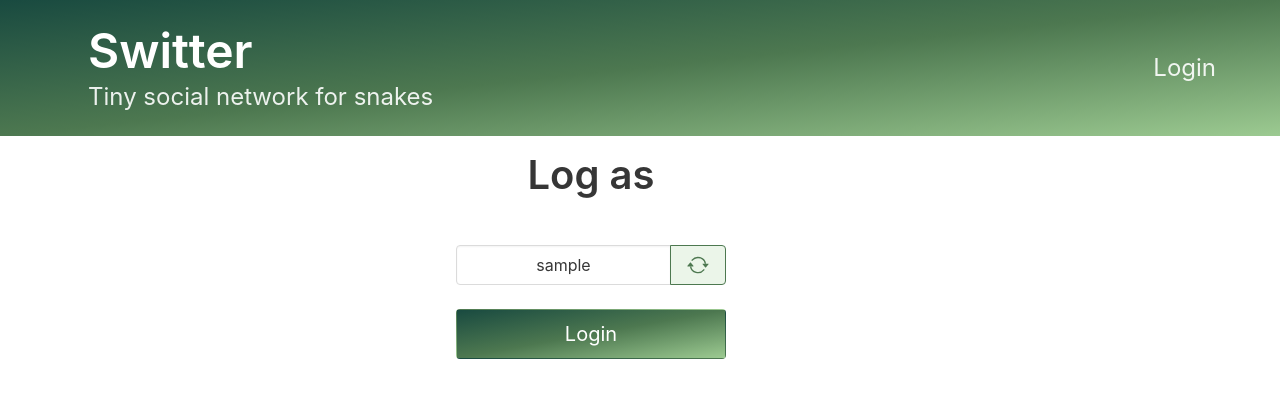
After one commit to marketulinek/switter, a Django app: page /login-as/ in a window 1280 px wide. The commit adds this page. Shown: the top 398 px of the page. Run offline with Django 4.2, Linux system fonts and the light colour scheme; tables that the repository leaves empty hold one stand-in row (values such as "Sample post").

Commit message:
New feature: automatic random user login

```diff
--- a/social/settings.py
+++ b/social/settings.py
@@ -127,4 +127,4 @@ DEFAULT_AUTO_FIELD = 'django.db.models.BigAutoField'
 
 
 LOGIN_REDIRECT_URL = 'switter:dashboard'
-LOGOUT_REDIRECT_URL = 'switter:dashboard'
+LOGOUT_REDIRECT_URL = 'switter:login_as'
--- a/switter/templates/base.html
+++ b/switter/templates/base.html
@@ -5,10 +5,11 @@
     <meta http-equiv="X-UA-Compatible" content="IE=edge">
     <meta name="viewport" content="width=device-width, initial-scale=1.0">
     <link rel="stylesheet" href="https://cdn.jsdelivr.net/npm/bulma@0.9.3/css/bulma.min.css">
+    <link rel="stylesheet" href="https://cdn.jsdelivr.net/npm/bootstrap-icons@1.8.3/font/bootstrap-icons.css">
     <title>Switter</title>
     <style>
         .snake-background { background-image: linear-gradient(to bottom right, #194A40, #4D7850, #9CCA91) }
-        button.snake-background:hover { background-image: linear-gradient(to bottom right, #11332C, #416644, #8BB381) }
+        .button.snake-background:hover { background-image: linear-gradient(to bottom right, #11332C, #416644, #8BB381) }
         .button.is-snake {
             background-color: rgba(156, 202, 145, 0.2);
             color: #4D7850;
@@ -36,7 +37,7 @@
                                     <p class="subtitle is-4">Logout</p>
                                 </a>
                             {% else %}
-                                <a href="{% url 'login' %}" class="navbar-item">
+                                <a href="{% url 'switter:login_as' %}" class="navbar-item">
                                     <p class="subtitle is-4">Login</p>
                                 </a>
                             {% endif %}
--- /dev/null
+++ b/switter/templates/registration/login_as.html
@@ -0,0 +1,26 @@
+{% extends 'base.html' %}
+
+{% block content %}
+<div class="column is-3 is-offset-4">
+    <h2 class="title is-2 has-text-centered">Log as</h2>
+    <br>
+    <form method="post">
+        {% csrf_token %}
+        <div class="field has-addons">
+            <div class="control">
+              <input id="id_username" name="username" class="input has-text-centered" type="text" value="{{ random_username }}" autocomplete="off" maxlength="150" required="true">
+            </div>
+            <div class="control">
+                <a href="{% url 'switter:login_as' %}" class="button is-succes is-snake">
+                    <svg xmlns="http://www.w3.org/2000/svg" width="22" height="22" fill="currentColor" class="bi bi-arrow-repeat" viewBox="0 0 16 16">
+                        <path d="M11.534 7h3.932a.25.25 0 0 1 .192.41l-1.966 2.36a.25.25 0 0 1-.384 0l-1.966-2.36a.25.25 0 0 1 .192-.41zm-11 2h3.932a.25.25 0 0 0 .192-.41L2.692 6.23a.25.25 0 0 0-.384 0L.342 8.59A.25.25 0 0 0 .534 9z"/>
+                        <path fill-rule="evenodd" d="M8 3c-1.552 0-2.94.707-3.857 1.818a.5.5 0 1 1-.771-.636A6.002 6.002 0 0 1 13.917 7H12.9A5.002 5.002 0 0 0 8 3zM3.1 9a5.002 5.002 0 0 0 8.757 2.182.5.5 0 1 1 .771.636A6.002 6.002 0 0 1 2.083 9H3.1z"/>
+                    </svg>
+                </a>
+            </div>
+        </div>
+        <button class="button is-success is-fullwidth is-medium mt-5 snake-background" type="submit">Login</button>
+    </form>
+
+</div>
+{% endblock %}
--- a/switter/urls.py
+++ b/switter/urls.py
@@ -1,11 +1,12 @@
 from django.urls import path
-from .views import dashboard, profile_list, profile
+from .views import dashboard, profile_list, profile, login_as
 
 
 app_name='switter'
 
 urlpatterns = [
     path('', dashboard, name='dashboard'),
+    path('login-as/', login_as, name='login_as'),
     path('profiles/', profile_list, name='profile_list'),
     path('profile/<int:pk>/', profile, name='profile')
 ]
--- a/switter/views.py
+++ b/switter/views.py
@@ -1,6 +1,9 @@
+from django.contrib.auth import login, authenticate
+from django.contrib.auth.models import User
 from django.shortcuts import render, redirect
 from .forms import SweetForm
 from .models import Profile, Sweet
+from decouple import config
 
 
 def dashboard(request):
@@ -45,3 +48,18 @@ def profile(request, pk):
         current_user_profile.save()
 
     return render(request, 'switter/profile.html', {'profile': profile})
+
+def login_as(request):
+
+    if request.user.is_authenticated:
+        return redirect('switter:dashboard')
+
+    random_user = User.objects.order_by('?').first()
+
+    if request.method == 'POST':
+        user = authenticate(request,username=request.POST.get('username'), password=config('SSSS'))
+        if user:
+            login(request, user)
+        return redirect('switter:dashboard')
+
+    return render(request, 'registration/login_as.html', {'random_username': random_user.username})
```
